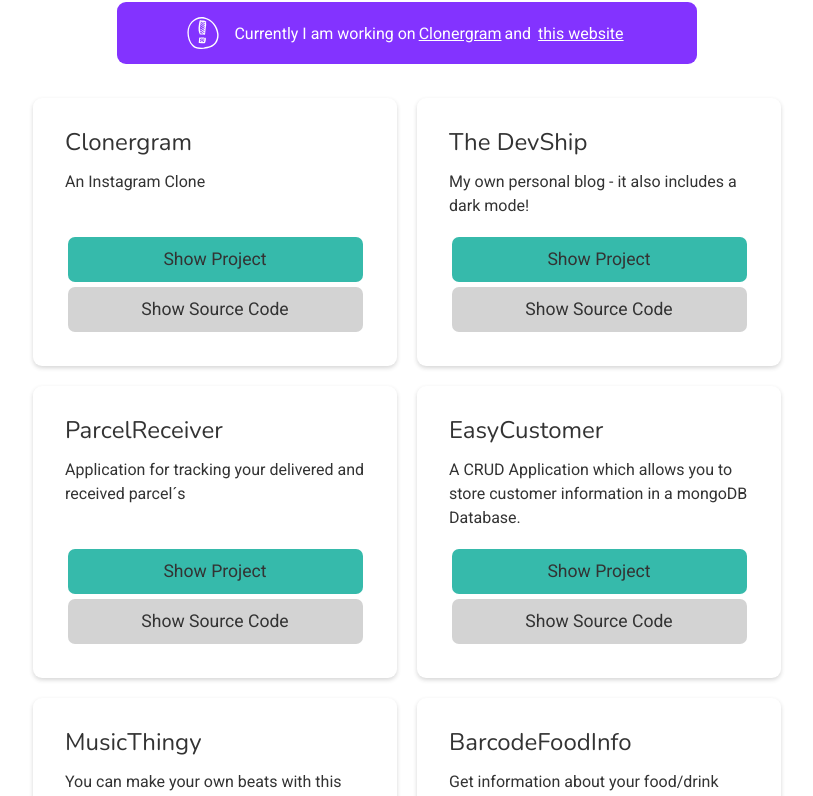
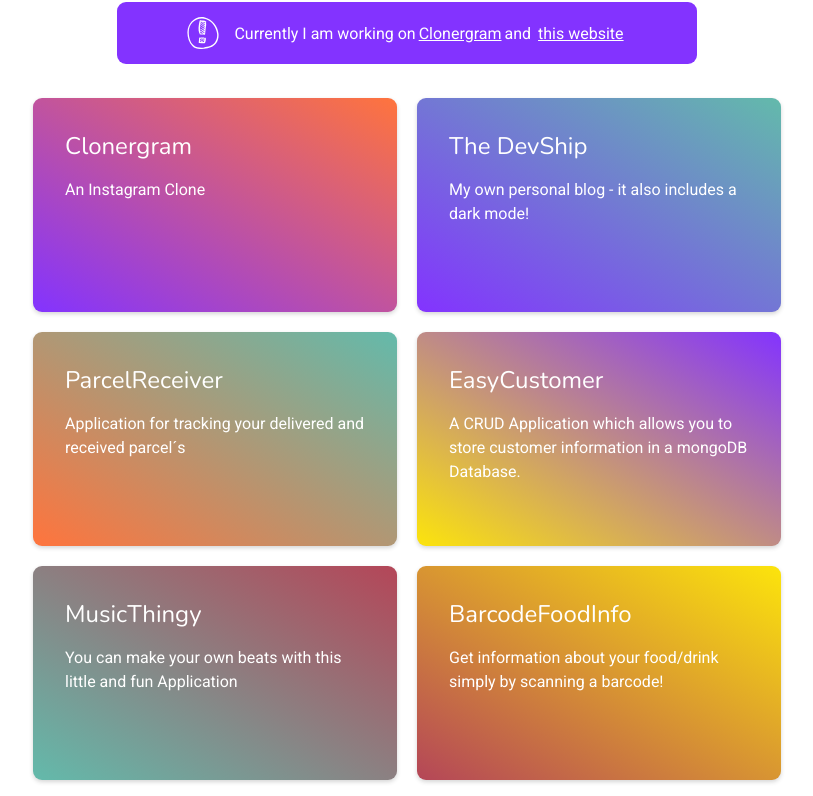
Before and after one commit to mpleines/portfolio-v2, a React (Create React App) app: page / in a window 1280 px wide. Shown: the part 540-1336 px from the top of the page, without its empty margins (233-1046 px from the left). Built offline with nearby package versions, Linux system fonts and the light colour scheme.

Commit message:
changed styling of project boxes

```diff
--- a/src/ProjectCatalog.js
+++ b/src/ProjectCatalog.js
@@ -5,7 +5,8 @@ const projects = [
         links: {
             source: 'https://github.com/mpleines/clonergram',
             demo: 'https://wizardly-bose-04d5eb.netlify.com/'
-        }
+        },
+        color: 'gradient-purple-orange'
     },
     {
         title: 'The DevShip',
@@ -13,7 +14,8 @@ const projects = [
         links: {
             source: 'https://github.com/mpleines/blog',
             demo: 'https://optimistic-bhaskara-a30de8.netlify.com/'
-        }
+        },
+        color: 'gradient-purple-green'
     },
     {
         title: 'ParcelReceiver',
@@ -21,7 +23,8 @@ const projects = [
         links: {
             source: 'https://github.com/mpleines/parcelReceiver',
             demo: 'https://parcelreceiver.firebaseapp.com/'
-        }
+        },
+        color: 'gradient-orange-green'
     },
     {
         title: 'EasyCustomer',
@@ -29,7 +32,8 @@ const projects = [
         links: {
             source: 'https://github.com/mpleines/EasyCustomer',
             demo: 'https://easycustomer.herokuapp.com'
-        }
+        },
+        color: 'gradient-yellow-purple'
     },
     {
         title: 'MusicThingy',
@@ -37,7 +41,8 @@ const projects = [
         links: {
             source: 'https://github.com/mpleines/music-thingy',
             demo: 'https://music-thingy.netlify.com/'
-        }
+        },
+        color: 'gradient-green-pink'
     },
     {
         title: 'BarcodeFoodInfo',
@@ -45,7 +50,8 @@ const projects = [
         links: {
             source: 'https://github.com/mpleines/barcodefoodinfo',
             demo: 'http://barcodefoodinfo.herokuapp.com/'
-        }
+        },
+        color: 'gradient-pink-yellow'
     }
 ]
 export default projects;
--- a/src/components/ProjectBox.css
+++ b/src/components/ProjectBox.css
@@ -1,19 +1,42 @@
 .project-box{
+    cursor: pointer;
     margin: 10px;
     padding: 32px;
     width: 100%;
     min-height: 150px;
-    background-color: white;
-    color: #333;
+    color: white;
     display: flex;
     flex-direction: column;
-    justify-content: space-between;
     align-items: center;
     border-radius: 9px;
     -webkit-box-shadow: 0 2px 4px 0 rgb(51,51,51, 0.2);
     box-shadow: 0 2px 4px 0 rgb(51,51,51, 0.2);
     transition: 0.3s;
     text-align: left;
+}
+
+.gradient-purple-orange {
+    background: rgb(255, 255, 255) linear-gradient(to right top, #8333FF, rgb(255, 116, 61)) repeat scroll 0% 0%;
+}
+
+.gradient-purple-green {
+    background: rgb(255, 255, 255) linear-gradient(to right top, #8333FF, #63BAAB) repeat scroll 0% 0%;
+}
+
+.gradient-orange-green {
+    background: rgb(255, 255, 255) linear-gradient(to right top, rgb(255, 116, 61), #63BAAB) repeat scroll 0% 0%;
+}
+
+.gradient-yellow-purple {
+    background: rgb(255, 255, 255) linear-gradient(to right top, rgb(252, 228, 12), #8333FF) repeat scroll 0% 0%;
+}
+
+.gradient-green-pink {
+    background: rgb(255, 255, 255) linear-gradient(to right top, #63BAAB, rgb(180, 70, 88)) repeat scroll 0% 0%;
+}
+
+.gradient-pink-yellow {
+    background: rgb(255, 255, 255) linear-gradient(to right top, rgb(180, 70, 88), rgb(252, 228, 12)) repeat scroll 0% 0%;
 }
 
 .project-box:hover{
@@ -25,60 +48,19 @@
     line-height: 1.5em;
 }
 
-.img-header img{
-    max-width:100%;
-    max-height:100%;
-}
-
-.img-header img:hover {
-    cursor: pointer;
-}
-
-.project-links{
-    width: 100%;
-    display: flex;
-    flex-direction: column;
-}
-
-.small-link{
-    color: #333;
-    display: flex;
-    justify-content: center;
-    align-items: center;
-    height: 45px;
-    text-align: center;
-    margin: 2.5px;
-    font-size: 1.1em;
-    line-height: .6em;
+.project-link {
     text-decoration: none;
-    cursor: pointer;
-    text-decoration: none;
-    border-radius: 7px;
-}
-
-.small-link:hover {
-    margin: 0;
-    border: 2.5px solid #8333FF;
-}
-
-.small-link-green {
-    background-color: #36BAAB;
-}
-
-.small-link-grey {
-    background-color: lightgrey;
-    color: #333;
-}
-
-.small-link-green:visited {
     color: white;
 }
 
-.small-link-grey:visited {
-    background-color: lightgrey;
-    color: #333;
+.project-link:hover .project-title{
+    text-decoration: underline;
 }
 
+.project-link:visited {
+    text-decoration: none;
+    color: white;
+}
 
 @media(min-width: 1025px) {
     .project-box{
--- a/src/components/ProjectBox.js
+++ b/src/components/ProjectBox.js
@@ -2,20 +2,16 @@ import React from 'react';
 import './ProjectBox.css';
 
 const ProjectBox = props => {
-    const {title, description, links} = props.project;
+    const {title, description, links, color} = props.project;
     return(
-        <div className="project-box">
+        <a href={links.demo} className={color + " project-box project-link"}>
+            <h3 className="project-title">
+                {title}
+            </h3>
             <div className="project-description">
-                <h3>
-                    {title}
-                </h3>
                 <p>{description}</p>
             </div>
-            <div className="project-links">
-                <a href={links.demo} className="small-link small-link-green">Show Project</a>
-                <a href={links.source} className="small-link small-link-grey">Show Source Code</a>
-            </div>
-        </div>
+        </a>
     )
 };
 
```
